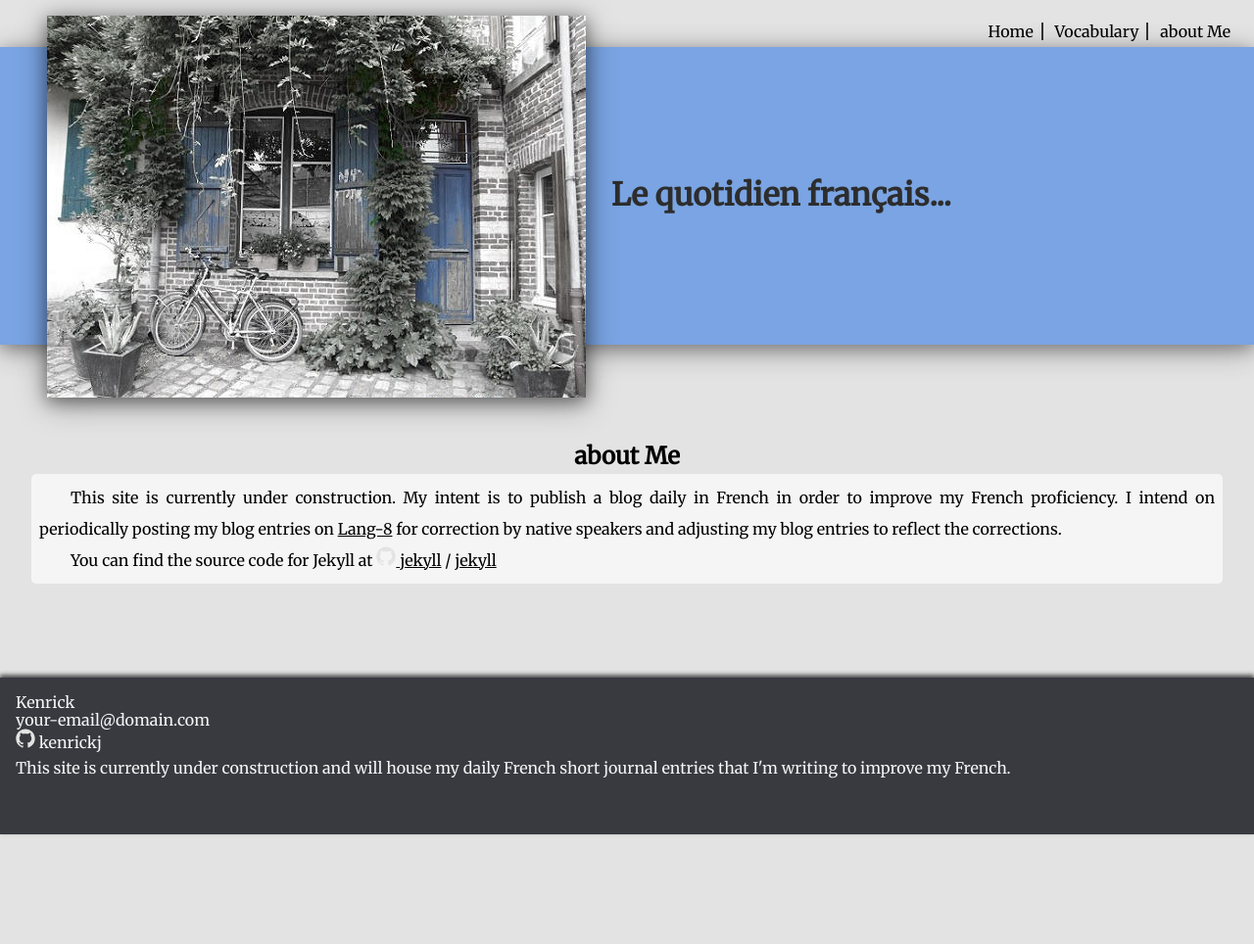
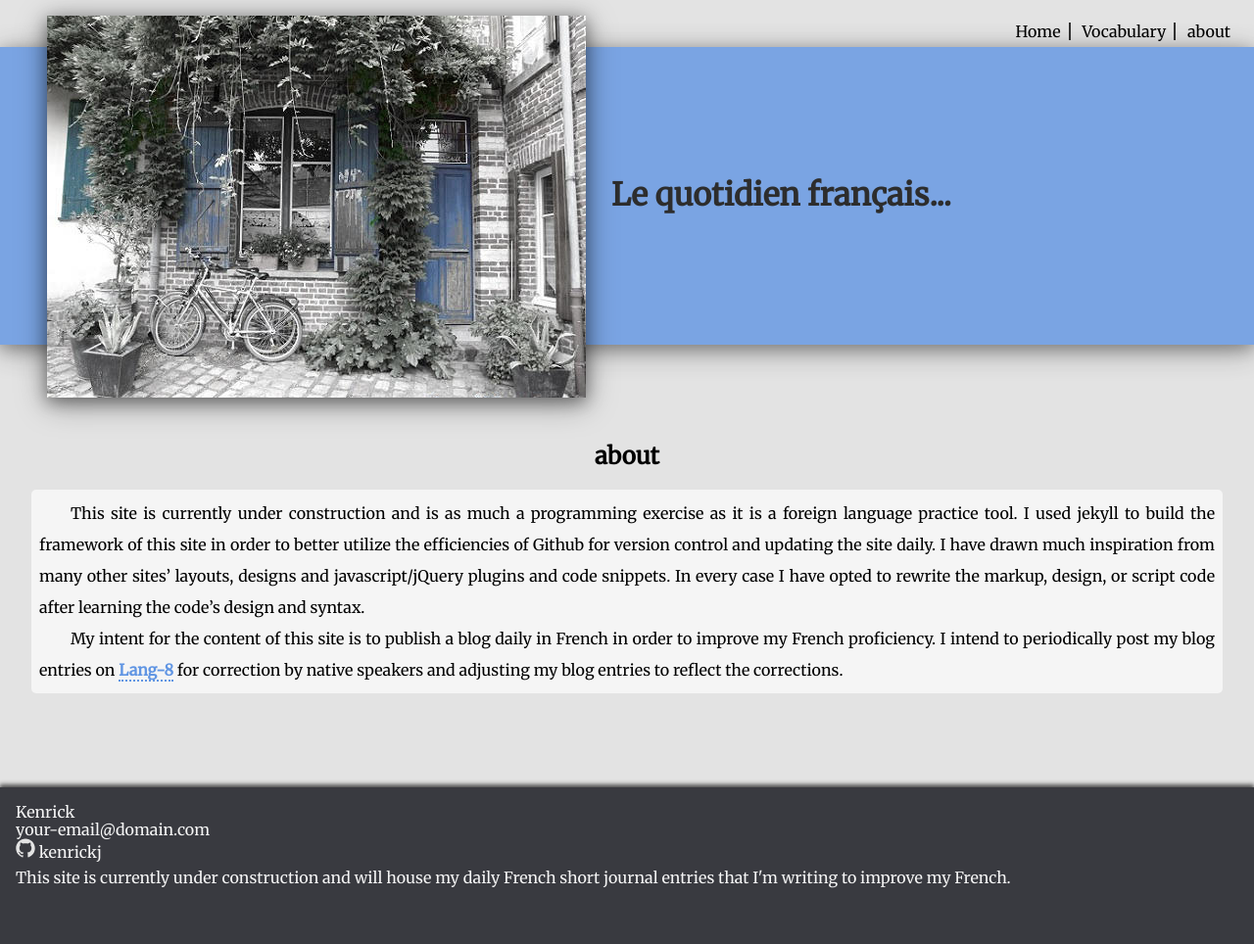
Before and after one commit to kenrickj/blog-francais, a Jekyll site: the page built from about.md, in a window 1280 px wide. Shown: the whole page at 98% size. Built offline with Jekyll 4.4.1, drawn with Linux system fonts in a browser that asks for light colours; nearby versions of some CDN libraries; some web fonts are replaced; before the commit the page ends 900 px from its top, so only the background shows below that.

Commit message:
change about page and styles

```diff
--- a/_sass/helpers/_variables.scss
+++ b/_sass/helpers/_variables.scss
@@ -3,6 +3,7 @@ $bgcolor: #e3e3e3;
 $bannerblue: #6095E3;
 $darkgrey: #333;
 $lightgrey: DarkGrey;
+$visitedlink: #939192;
 $footergrey: #393A40;
 $offwhite: #f5f5f5;
 $shadow: (0 4px 16px 0 rgba(#000,.4), 0 6px 30px 0 rgba(#000,.37));
--- a/about.md
+++ b/about.md
@@ -1,16 +1,15 @@
 ---
 layout: page
-title: about Me
+title: about
 permalink: /about/
 navOrder: 2
 ---
 
-This site is currently under construction.  My intent is to publish a blog daily
-in French in order to improve my French proficiency.  I intend on periodically
-posting my blog entries on [Lang-8](http://lang-8.com/) for correction by native
-speakers and adjusting my blog entries to reflect the corrections.
-
-
-You can find the source code for Jekyll at
-{% include icon-github.html username="jekyll" %} /
-[jekyll](https://github.com/jekyll/jekyll)
+This site is currently under construction and is as much a programming exercise as it is a foreign language practice tool.  I used jekyll to build the framework
+of this site in order to better utilize the efficiencies of Github for version
+control and updating the site daily.  I have drawn much inspiration from many
+other sites' layouts, designs and javascript/jQuery plugins and code snippets.  In
+every case I have opted to rewrite the markup, design, or script code after learning
+the code's design and syntax.
+^
+My intent for the content of this site is to publish a blog daily in French in order to improve my French proficiency. I intend to periodically post my blog entries on [Lang-8](http://lang-8.com/) for correction by native speakers and adjusting my blog entries to reflect the corrections.
--- a/css/main.scss
+++ b/css/main.scss
@@ -137,6 +137,19 @@ p {
   & p {
     text-indent: 2rem;
     text-align: justify;
+  }
+}
+.page-content {
+  margin-top: 3rem;
+  & a {
+    color: $bannerblue;
+    font-weight: bold;
+    text-decoration: none;
+    border-bottom: 2px dotted $bannerblue;
+  }
+  & a:visited {
+    color: $visitedlink;
+    border-bottom: $visitedlink;
   }
 }
 .post-container:last-child {
```
